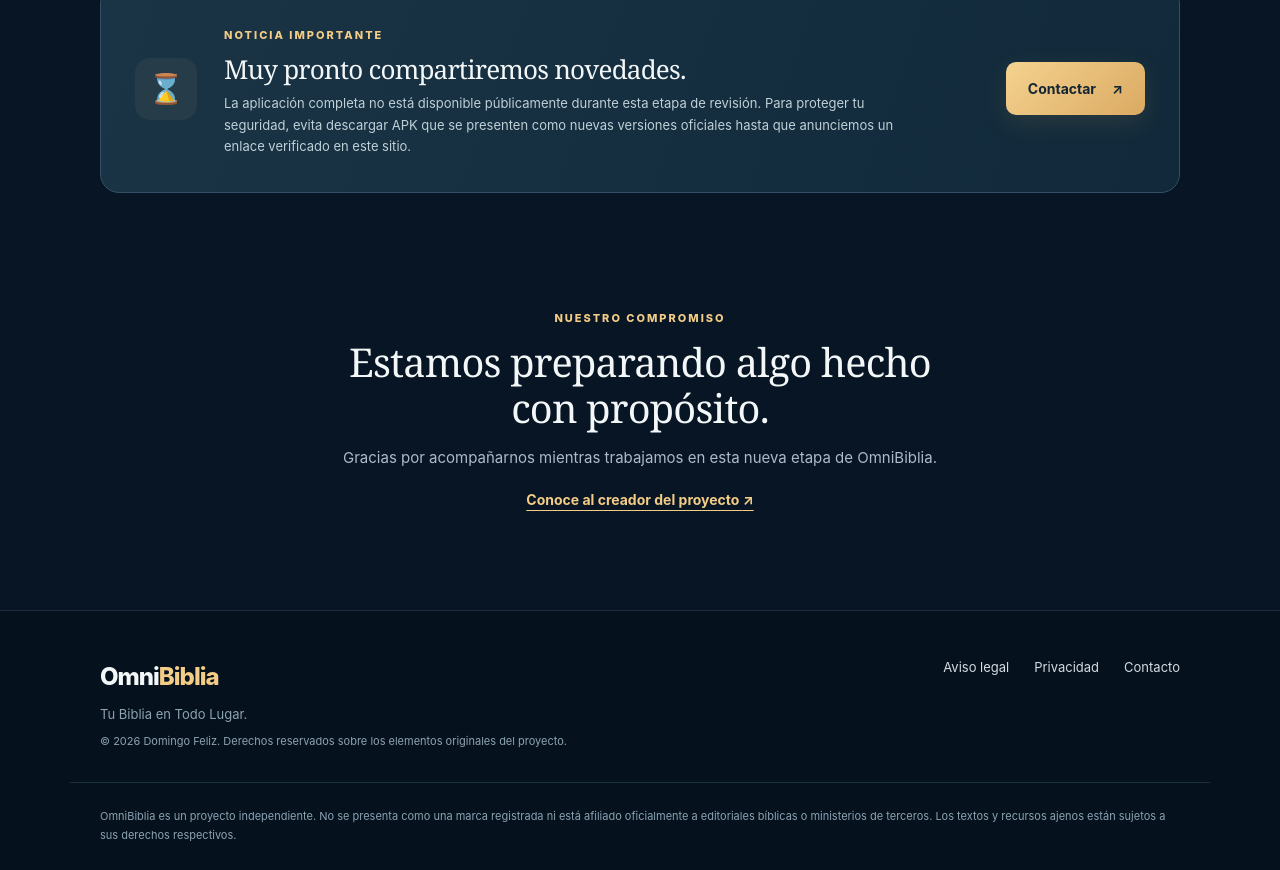
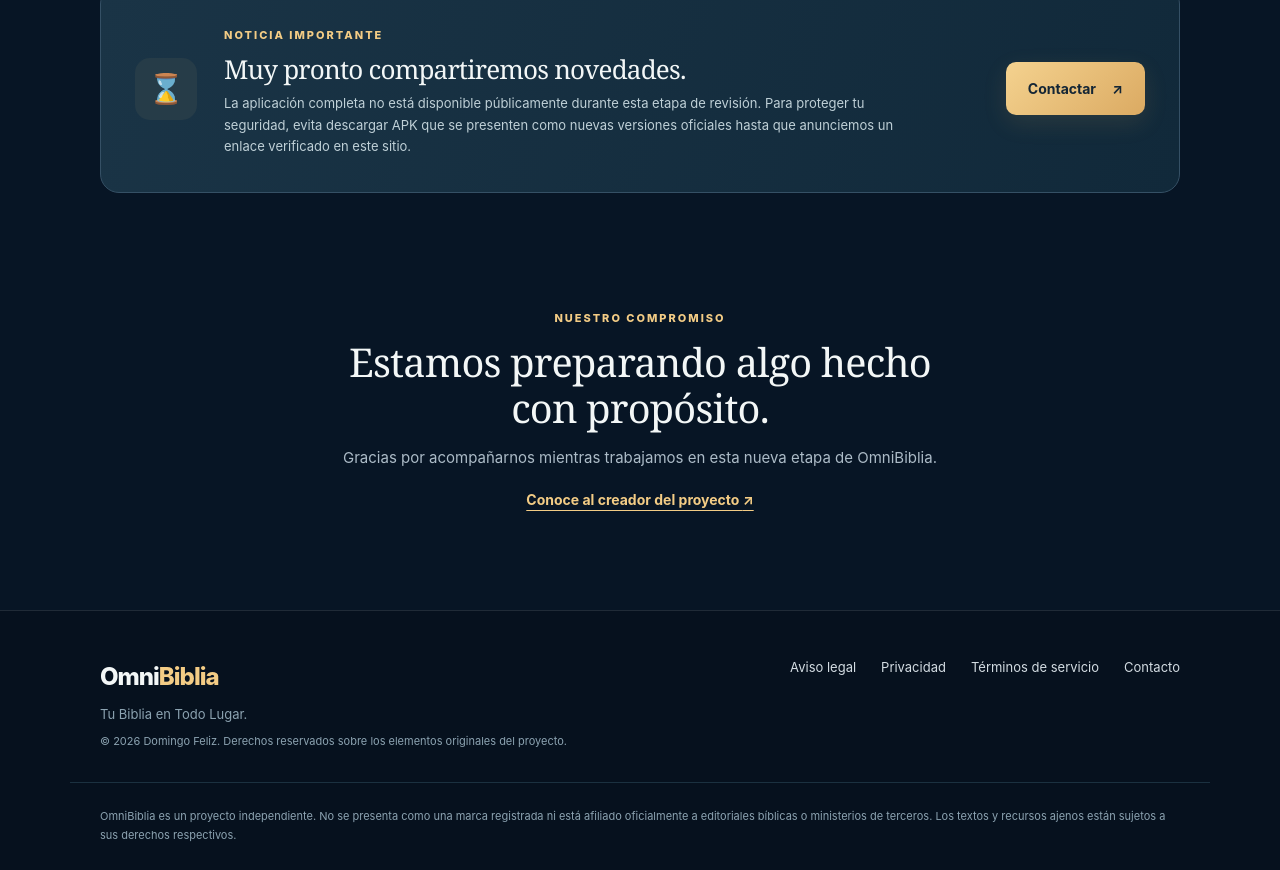
Before and after one commit to Dofepro-Tech/OmniBiblia-Proximamente, a plain HTML site: page index.html in a window 1280 px wide. Shown: the part 1969-2839 px from the top of the page. Drawn offline with Linux system fonts and the light colour scheme.

Commit message:
Agregar enlace a términos de servicio

```diff
--- a/index.html
+++ b/index.html
@@ -84,6 +84,6 @@
 
     <section class="closing wrap" aria-labelledby="closing-title"><span class="section-label">NUESTRO COMPROMISO</span><h2 id="closing-title">Estamos preparando algo hecho con propósito.</h2><p>Gracias por acompañarnos mientras trabajamos en esta nueva etapa de OmniBiblia.</p><a href="https://dofepro.do/" target="_blank" rel="noopener noreferrer">Conoce al creador del proyecto <span aria-hidden="true">↗</span></a></section>
   </main>
-  <footer class="footer"><div class="wrap footer-inner"><div><div class="footer-brand">Omni<span>Biblia</span></div><p>Tu Biblia en Todo Lugar.</p><p class="copyright">© 2026 Domingo Feliz. Derechos reservados sobre los elementos originales del proyecto.</p></div><div class="footer-links"><a href="aviso-legal.html">Aviso legal</a><a href="privacidad.html">Privacidad</a><a href="mailto:dofeprotech@gmail.com">Contacto</a></div></div><p class="footer-disclaimer wrap">OmniBiblia es un proyecto independiente. No se presenta como una marca registrada ni está afiliado oficialmente a editoriales bíblicas o ministerios de terceros. Los textos y recursos ajenos están sujetos a sus derechos respectivos.</p></footer>
+  <footer class="footer"><div class="wrap footer-inner"><div><div class="footer-brand">Omni<span>Biblia</span></div><p>Tu Biblia en Todo Lugar.</p><p class="copyright">© 2026 Domingo Feliz. Derechos reservados sobre los elementos originales del proyecto.</p></div><div class="footer-links"><a href="aviso-legal.html">Aviso legal</a><a href="privacidad.html">Privacidad</a><a href="terminos.html">Términos de servicio</a><a href="mailto:dofeprotech@gmail.com">Contacto</a></div></div><p class="footer-disclaimer wrap">OmniBiblia es un proyecto independiente. No se presenta como una marca registrada ni está afiliado oficialmente a editoriales bíblicas o ministerios de terceros. Los textos y recursos ajenos están sujetos a sus derechos respectivos.</p></footer>
 </body>
 </html>
```
